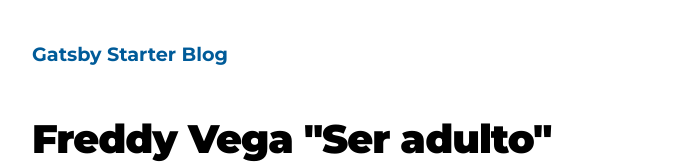
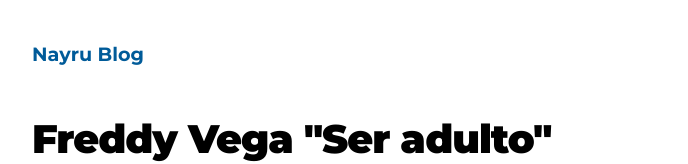
Before and after one commit to nayrugodness/blog-gatsby-netlify, a Gatsby site: page /hello-world/ in a window 1280 px wide. Shown: the top 164 px of the page, without its empty margins (292-980 px from the left). Built offline with nearby package versions, Linux system fonts and the light colour scheme; Gatsby itself is replaced by a stand-in of ours.

Commit message:
changing blog title

```diff
--- a/src/components/layout.js
+++ b/src/components/layout.js
@@ -15,7 +15,7 @@ const Layout = ({ location, title, children }) => {
   } else {
     header = (
       <Link className="header-link-home" to="/">
-        {title}
+        Nayru Blog
       </Link>
     )
   }
```
